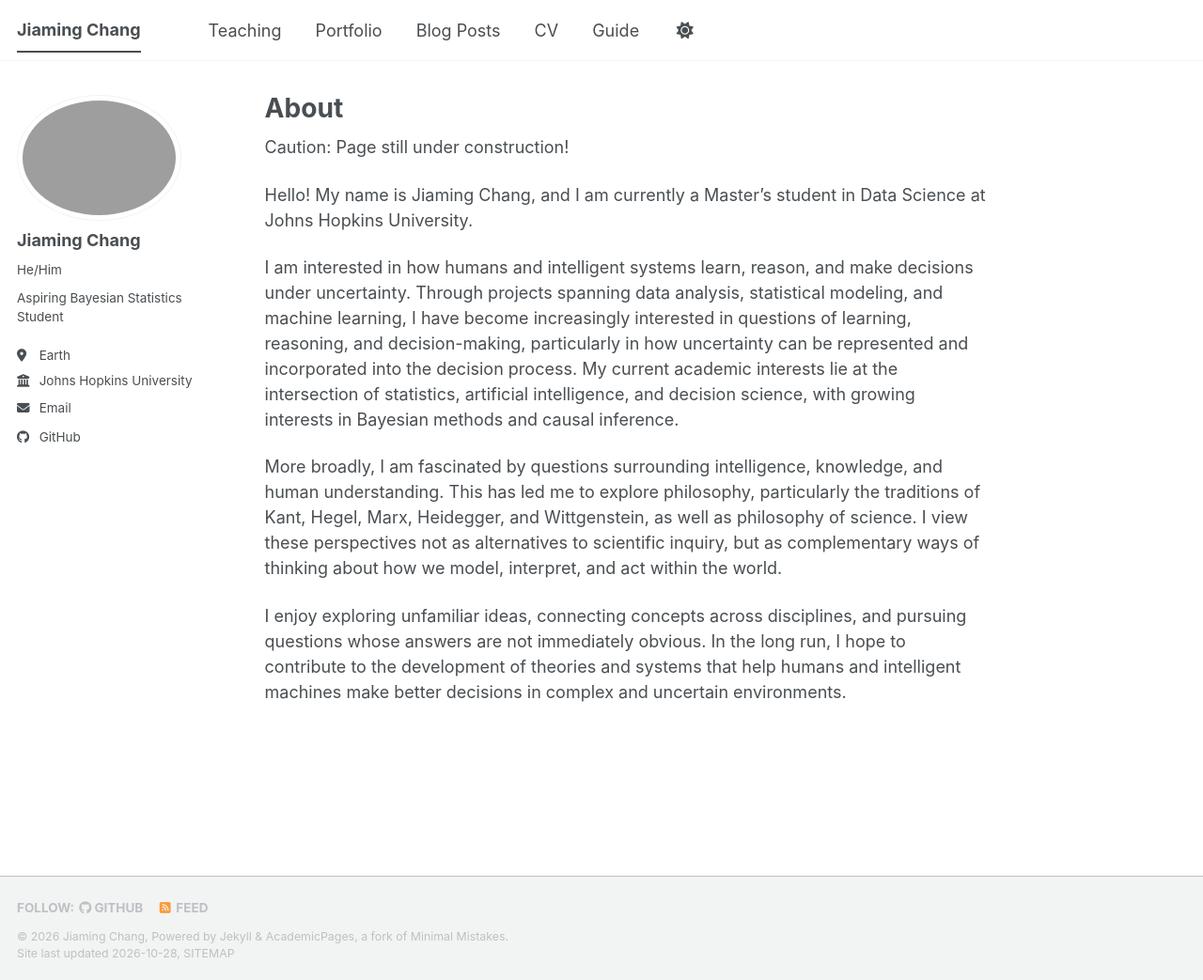
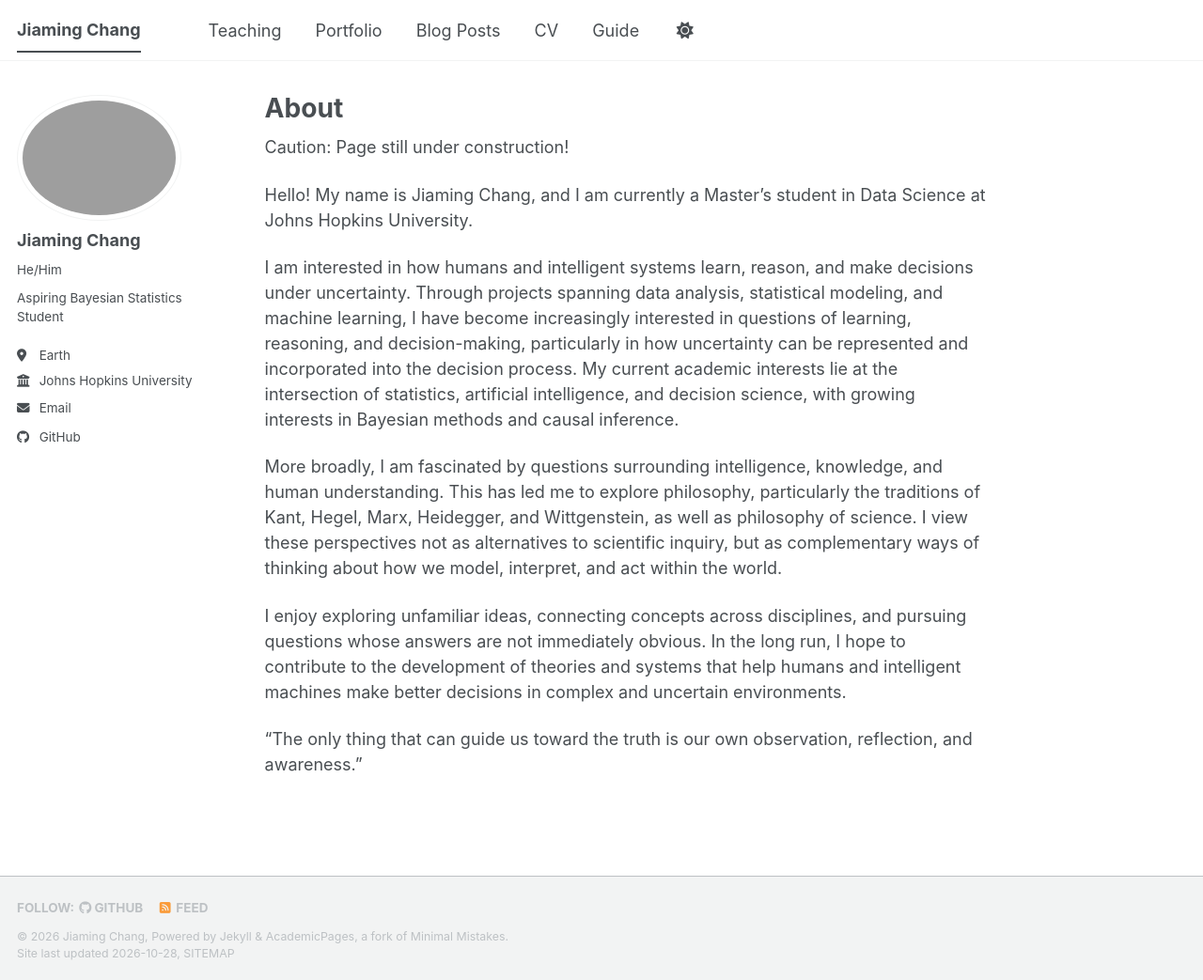
Before and after one commit to JustinTrenchcoat/JustinTrenchcoat.github.io, a Jekyll site: the page built from _pages/about.md, in a window 1280 px wide and 1043 px high. Shown: the whole window at 94% size. Built offline with Jekyll 4.4.1, drawn with Linux system fonts in a browser that asks for light colours; a style sheet for code colours, icons or effects is not loaded.

Commit message:
A quote I liked a lot

```diff
--- a/_pages/about.md
+++ b/_pages/about.md
@@ -16,3 +16,5 @@ I am interested in how humans and intelligent systems learn, reason, and make de
 More broadly, I am fascinated by questions surrounding intelligence, knowledge, and human understanding. This has led me to explore philosophy, particularly the traditions of Kant, Hegel, Marx, Heidegger, and Wittgenstein, as well as philosophy of science. I view these perspectives not as alternatives to scientific inquiry, but as complementary ways of thinking about how we model, interpret, and act within the world.
 
 I enjoy exploring unfamiliar ideas, connecting concepts across disciplines, and pursuing questions whose answers are not immediately obvious. In the long run, I hope to contribute to the development of theories and systems that help humans and intelligent machines make better decisions in complex and uncertain environments.
+
+"The only thing that can guide us toward the truth is our own observation, reflection, and awareness."
```
